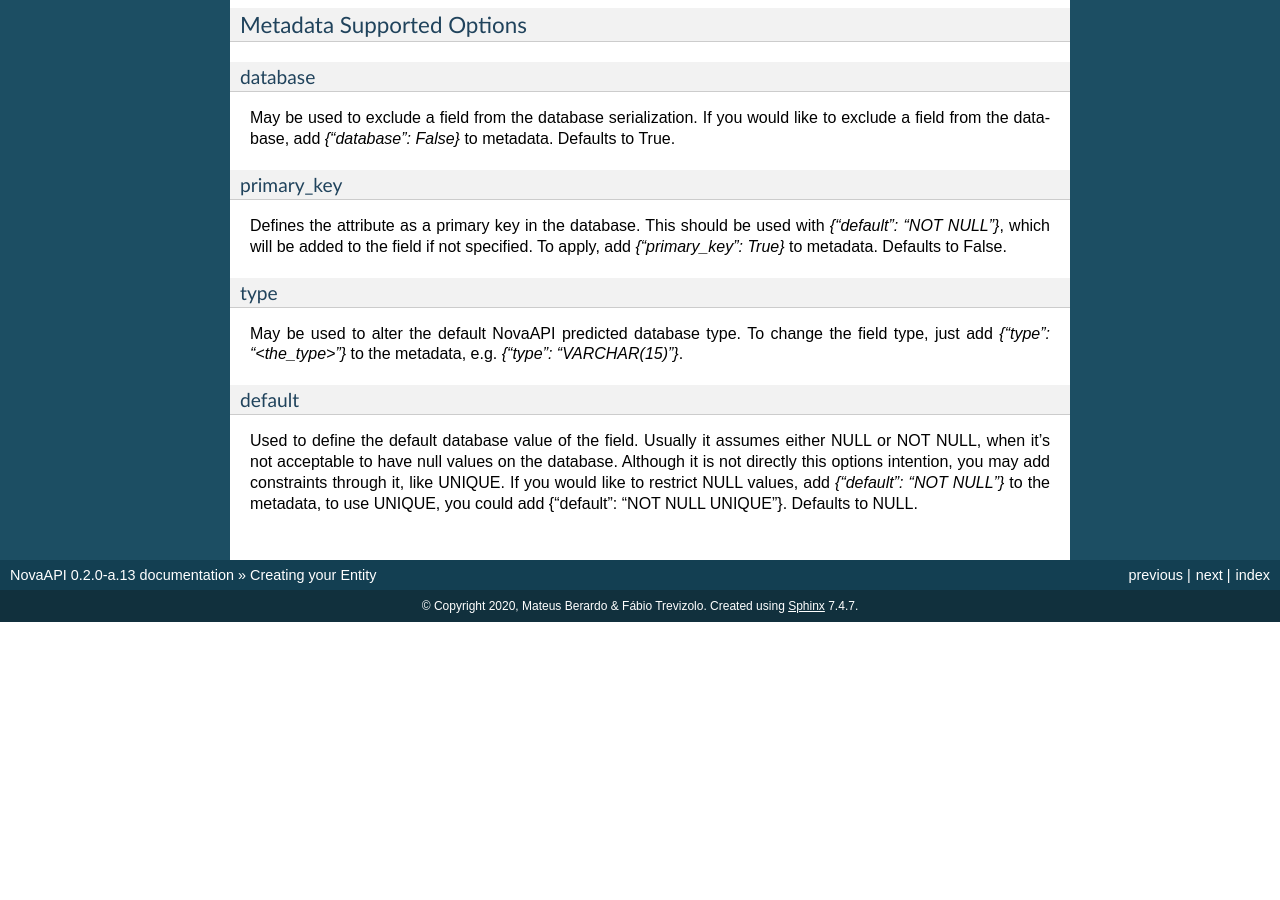
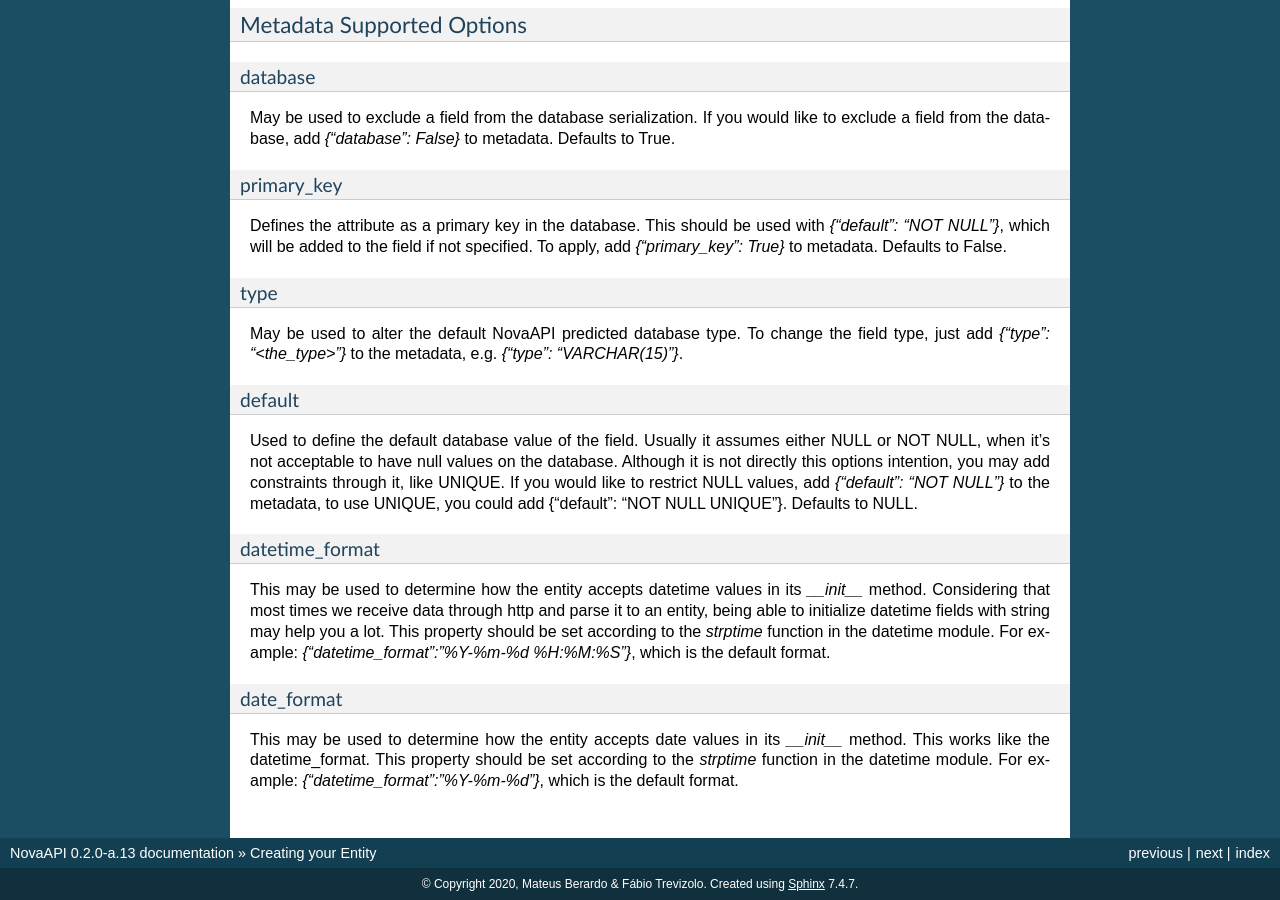
Before and after one commit to novaweb-mobi/nova-api, a Sphinx documentation site: the page built from docs/create_entity.rst, in a window 1280 px wide and 900 px high, scrolled down 1334 px. Built offline with Sphinx 7.4.7, drawn with Linux system fonts in a browser that asks for light colours; before the commit the page ends 1956 px from its top, so only the background shows below that; some of the changed text lies outside the part shown.

Commit message:
How to create Entity documentation
Signed-off-by: MatTerra <mateus.b.s.terra@gmail.com>

```diff
--- a/docs/create_entity.rst
+++ b/docs/create_entity.rst
@@ -104,3 +104,18 @@ is not directly this options intention, you may add constraints through it, like
 If you would like to restrict NULL values, add `{"default": "NOT NULL"}` to the metadata,
 to use UNIQUE, you could add {"default": "NOT NULL UNIQUE"}.
 Defaults to NULL.
+
+datetime_format
+^^^^^^^^^^^^^^^
+This may be used to determine how the entity accepts datetime values in its `__init__` method.
+Considering that most times we receive data through http and parse it to an entity, being able
+to initialize datetime fields with string may help you a lot. This property should be set
+according to the `strptime` function in the datetime module. For example:
+`{"datetime_format":"%Y-%m-%d %H:%M:%S"}`, which is the default format.
+
+date_format
+^^^^^^^^^^^
+This may be used to determine how the entity accepts date values in its `__init__` method.
+This works like the datetime_format. This property should be set according to the `strptime`
+function in the datetime module. For example: `{"datetime_format":"%Y-%m-%d"}`, which is
+the default format.
```
